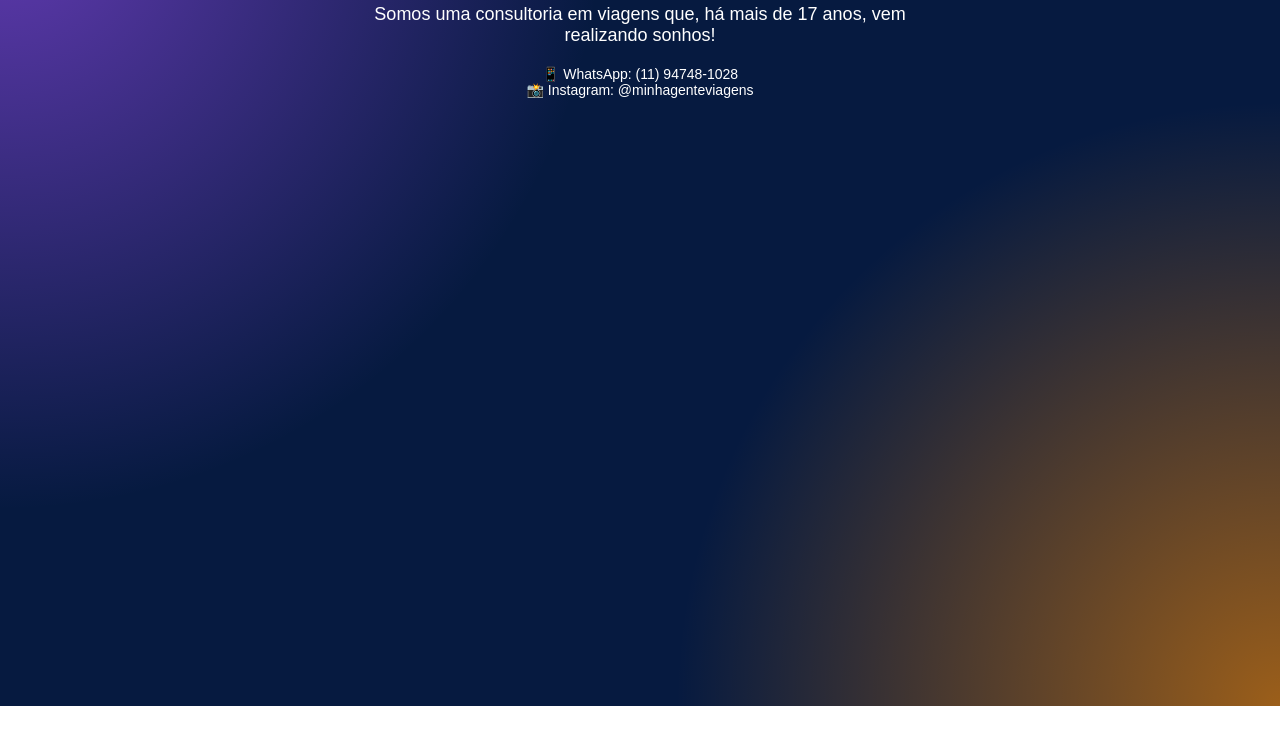
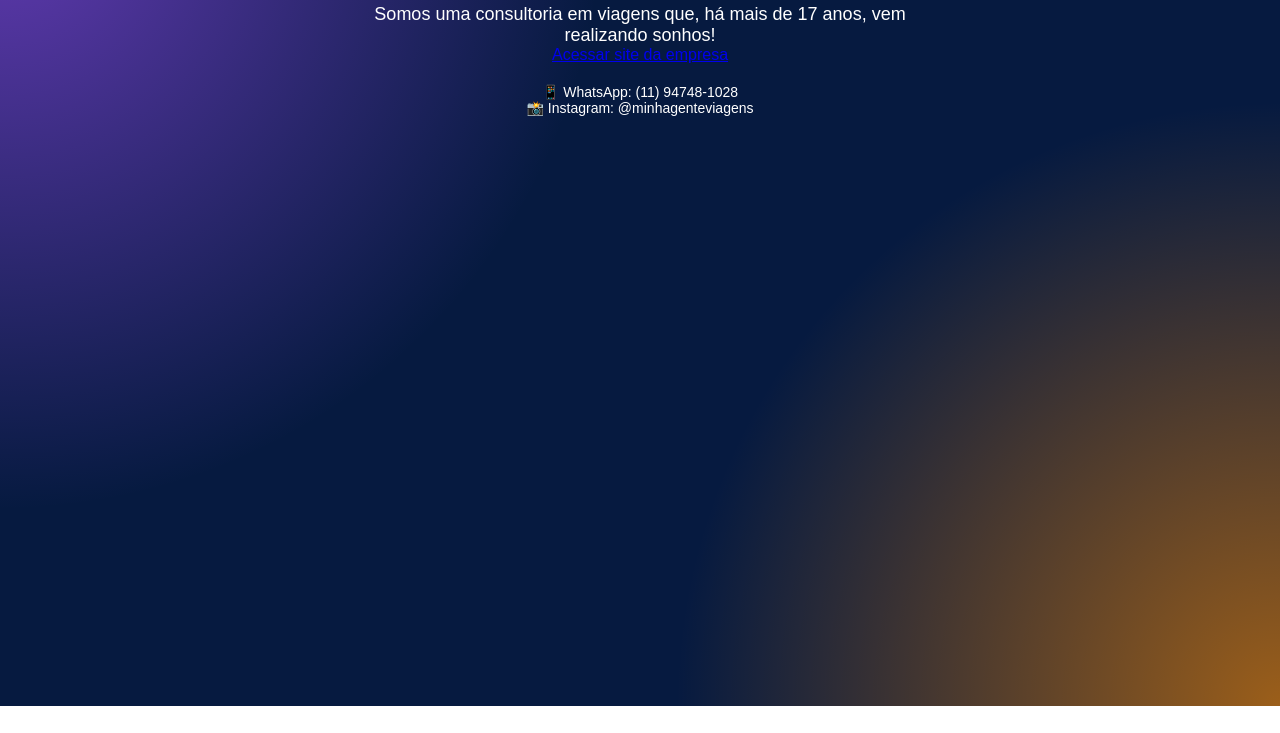
Before and after one commit to samukajfo/minh-agente-viagens, a plain HTML site: page index.html in a window 1280 px wide. Shown: the part 94-827 px from the top of the page. Drawn offline with Linux system fonts and the light colour scheme.

Commit message:
Update index.html

```diff
--- a/index.html
+++ b/index.html
@@ -15,7 +15,9 @@
         <p class="slogan">
             Somos uma consultoria em viagens que, há mais de 17 anos, vem realizando sonhos!
         </p>
-
+<a href="https://samukajfo.github.io/minh-agente-viagens/" class="btn">
+    Acessar site da empresa
+</a>
         <p class="contato">
             📱 WhatsApp: (11) 94748-1028 <br>
             📸 Instagram: @minhagenteviagens
```
